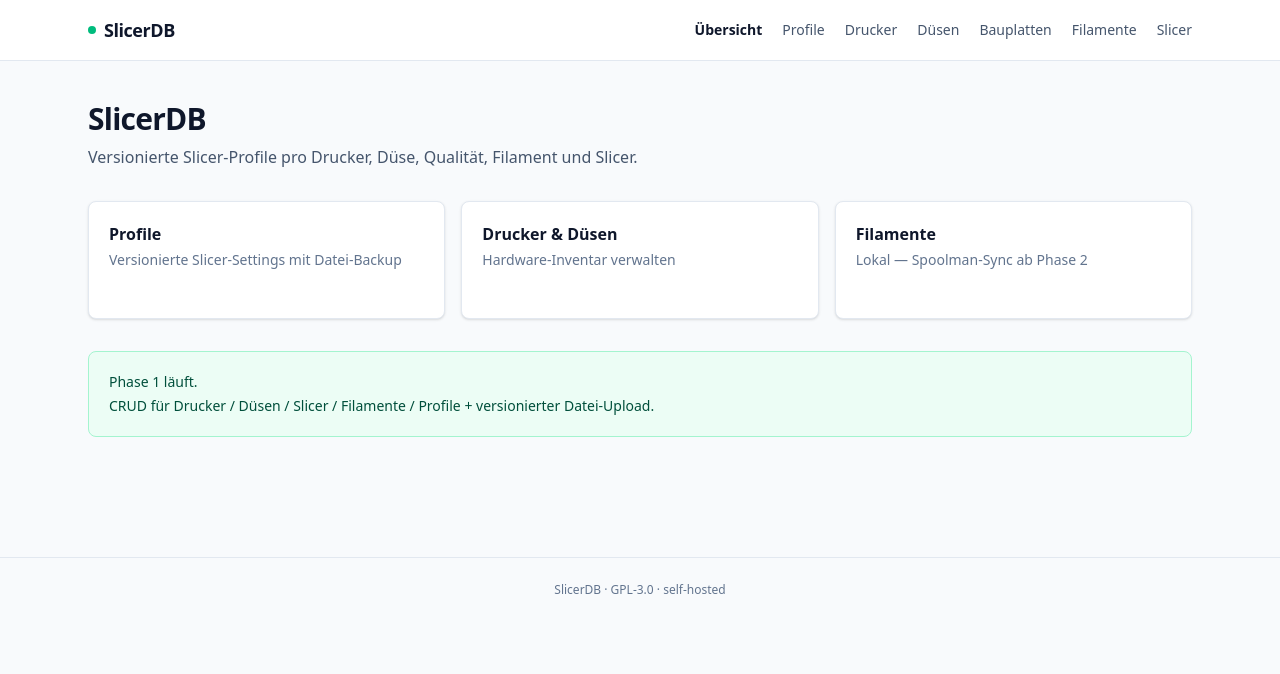
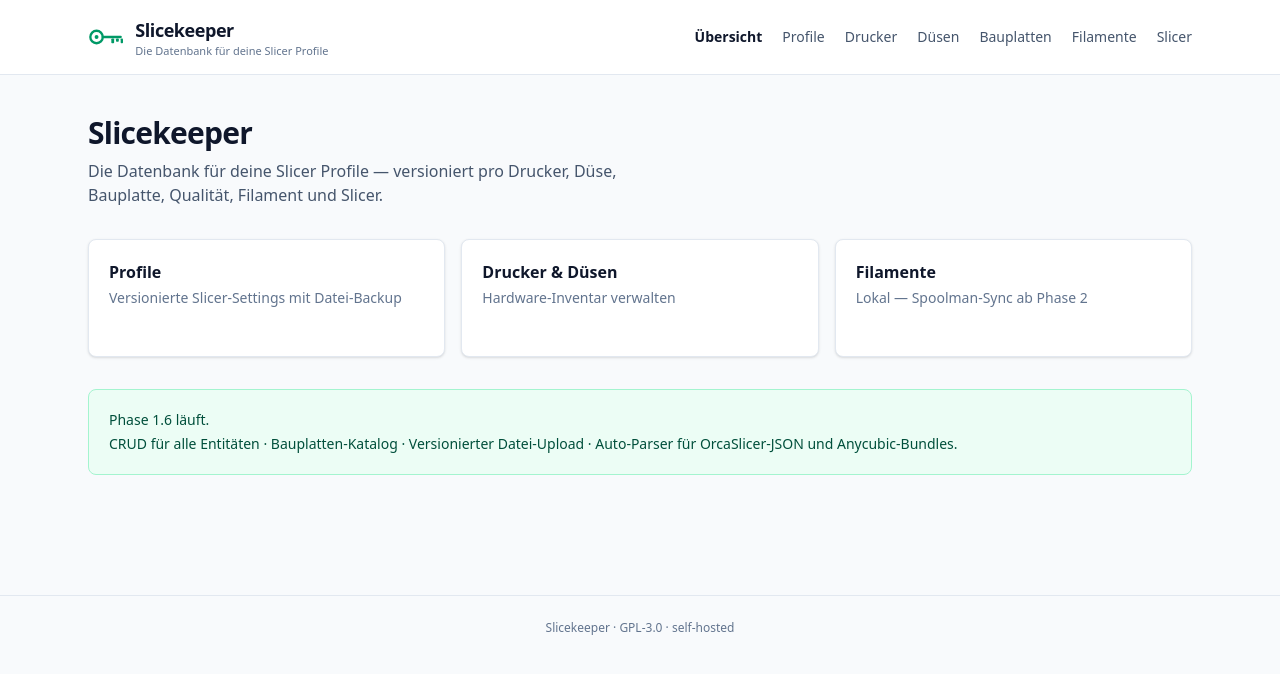
Before and after one commit to ppabst/SlicerDB, a FastAPI app: page / in a window 1280 px wide. Shown: the top 674 px of the page. Run offline with FastAPI, Linux system fonts and the light colour scheme; style sheets or scripts are compiled from the project's sources; some libraries are stand-ins or nearby versions.

Commit message:
Branding: introduce Slicekeeper name + key logo
- branding/ holds three SVG concepts (layered S, shield, key) plus a
  preview HTML for picking one
- app/static/img/logo.svg uses currentColor so it inherits the header's
  text color; favicon.svg is a square-fit variant for 16 px favicons
- base.html inlines the key SVG (currentColor only works on inline SVG)
  next to the wordmark, with the tagline "Die Datenbank für deine
  Slicer Profile" as a small subtitle
- Page title, footer, dashboard headline, README all rebranded
- Repo and Docker image keep the SlicerDB technical name to avoid a
  disruptive rename — the brand is Slicekeeper

```diff
--- a/app/templates/base.html
+++ b/app/templates/base.html
@@ -3,16 +3,28 @@
 <head>
     <meta charset="UTF-8">
     <meta name="viewport" content="width=device-width, initial-scale=1.0">
-    <title>{% block title %}SlicerDB{% endblock %}</title>
+    <title>{% block title %}Slicekeeper{% endblock %}</title>
+    <link rel="icon" type="image/svg+xml" href="{{ url_for('static', path='img/favicon.svg') }}">
     <link rel="stylesheet" href="{{ url_for('static', path='css/output.css') }}">
     <script src="{{ url_for('static', path='js/htmx.min.js') }}" defer></script>
 </head>
 <body class="min-h-screen bg-slate-50 text-slate-900 antialiased">
     <header class="border-b border-slate-200 bg-white">
         <div class="mx-auto flex max-w-6xl items-center justify-between px-6 py-4">
-            <a href="/" class="flex items-center gap-2 text-lg font-semibold tracking-tight">
-                <span class="inline-block h-2 w-2 rounded-full bg-emerald-500"></span>
-                SlicerDB
+            <a href="/" class="flex items-center gap-2.5 text-slate-900">
+                <svg viewBox="0 0 48 36" fill="none" aria-label="Slicekeeper"
+                     class="h-7 w-auto text-emerald-600">
+                    <circle cx="11" cy="18" r="8" stroke="currentColor" stroke-width="3" fill="none"/>
+                    <circle cx="11" cy="18" r="2.5" fill="currentColor"/>
+                    <line x1="19" y1="18" x2="42" y2="18" stroke="currentColor" stroke-width="3" stroke-linecap="round"/>
+                    <rect x="30" y="20" width="3.6" height="6" rx="1" fill="currentColor"/>
+                    <rect x="36" y="20" width="3.6" height="4" rx="1" fill="currentColor"/>
+                    <rect x="42" y="20" width="3"   height="6" rx="1" fill="currentColor"/>
+                </svg>
+                <span class="flex flex-col leading-tight">
+                    <span class="text-lg font-semibold tracking-tight">Slicekeeper</span>
+                    <span class="text-[11px] font-normal text-slate-500">Die Datenbank für deine Slicer Profile</span>
+                </span>
             </a>
             <nav class="flex items-center gap-5 text-sm">
                 {% set nav = [
@@ -39,7 +51,7 @@
     </main>
 
     <footer class="mt-20 border-t border-slate-200 py-6 text-center text-xs text-slate-500">
-        SlicerDB · GPL-3.0 · self-hosted
+        Slicekeeper · GPL-3.0 · self-hosted
     </footer>
 </body>
 </html>
--- a/app/templates/index.html
+++ b/app/templates/index.html
@@ -1,11 +1,12 @@
 {% extends "base.html" %}
+{% block title %}Slicekeeper · Übersicht{% endblock %}
 
 {% block content %}
 <section class="space-y-8">
     <div>
-        <h1 class="text-3xl font-bold tracking-tight">SlicerDB</h1>
-        <p class="mt-2 text-slate-600">
-            Versionierte Slicer-Profile pro Drucker, Düse, Qualität, Filament und Slicer.
+        <h1 class="text-3xl font-bold tracking-tight">Slicekeeper</h1>
+        <p class="mt-2 max-w-prose text-slate-600">
+            Die Datenbank für deine Slicer Profile — versioniert pro Drucker, Düse, Bauplatte, Qualität, Filament und Slicer.
         </p>
     </div>
 
@@ -28,8 +29,8 @@
     </div>
 
     <div class="rounded-lg border border-emerald-200 bg-emerald-50 p-5 text-sm text-emerald-900">
-        <p class="font-medium">Phase 1 läuft.</p>
-        <p class="mt-1">CRUD für Drucker / Düsen / Slicer / Filamente / Profile + versionierter Datei-Upload.</p>
+        <p class="font-medium">Phase 1.6 läuft.</p>
+        <p class="mt-1">CRUD für alle Entitäten · Bauplatten-Katalog · Versionierter Datei-Upload · Auto-Parser für OrcaSlicer-JSON und Anycubic-Bundles.</p>
     </div>
 </section>
 {% endblock %}
```
Also changed, not shown: branding/preview.html (added, +76 -0 lines), tests/test_smoke.py (+1 -1 lines), README.md, app/static/img/favicon.svg (added), app/static/img/logo.svg (added), branding/logo-key.svg (added), branding/logo-shield.svg (added), branding/logo-stacks.svg (added), 1 other file.
